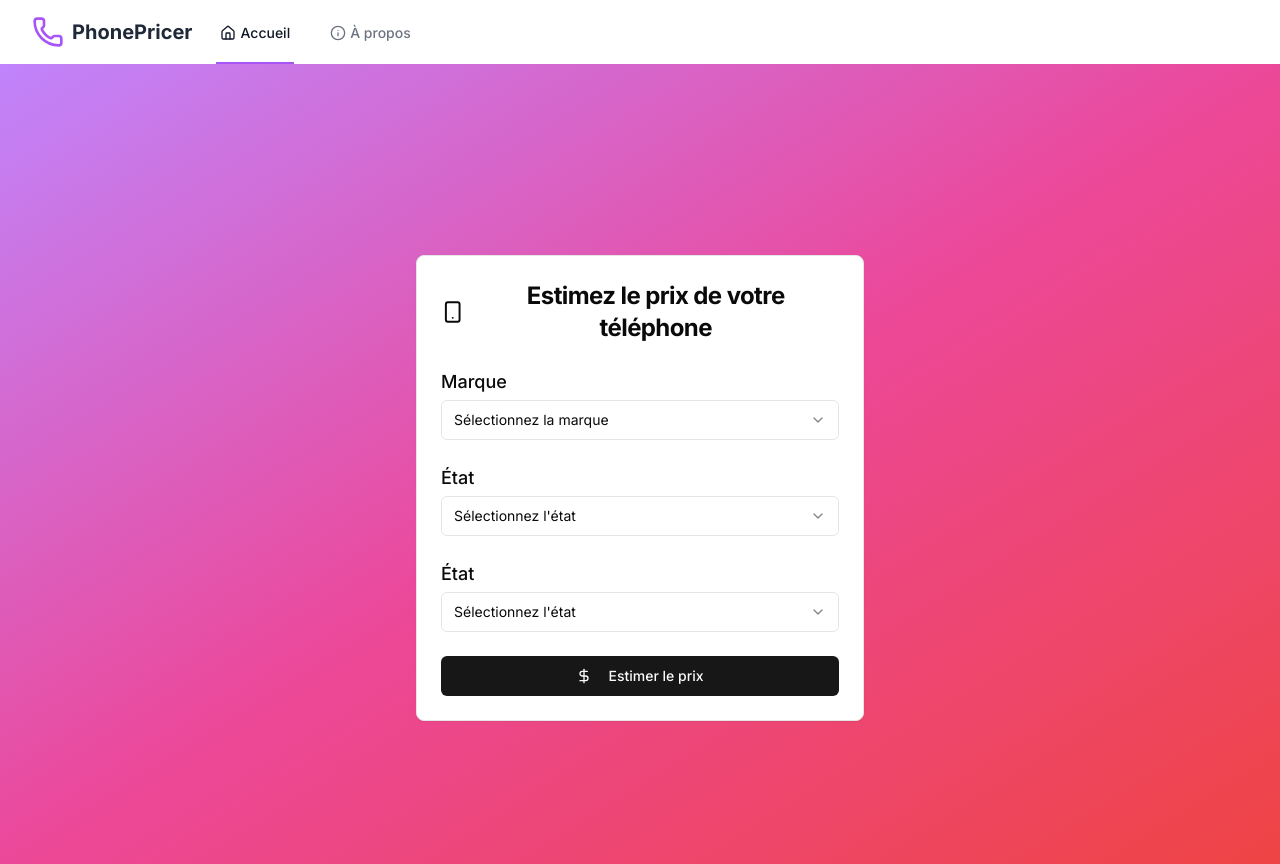
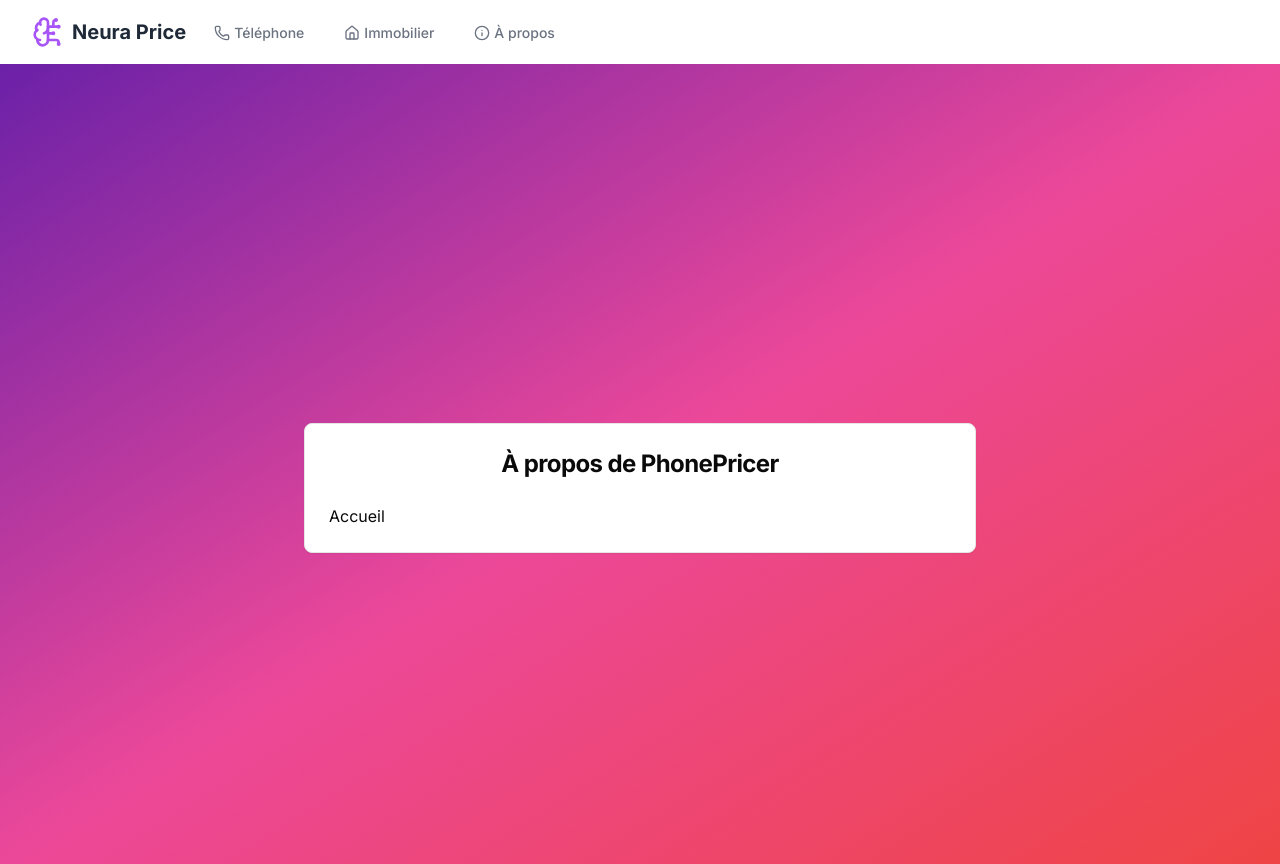
Before and after one commit to Florian-DAUVERGNE/NeuraPrice, a Next.js app in the folder Frontend/: page / in a window 1280 px wide. Built offline with nearby package versions, Linux system fonts and the light colour scheme.

Commit message:
feat : moved home page to phone page + some UI changes

```diff
--- a/Frontend/app/components/Navbar.tsx
+++ b/Frontend/app/components/Navbar.tsx
@@ -1,7 +1,7 @@
 "use client"
 
 import Link from "next/link"
-import { Home, Phone, Info } from "lucide-react"
+import { Home, Phone, Info,BrainCircuit } from "lucide-react"
 import { usePathname } from "next/navigation"
 
 export function Navbar() {
@@ -13,18 +13,26 @@ export function Navbar() {
         <div className="flex justify-between h-16">
           <div className="flex">
             <div className="flex-shrink-0 flex items-center">
-              <Phone className="h-8 w-8 text-purple-500" />
-              <span className="ml-2 text-xl font-bold text-gray-800">PhonePricer</span>
+              <BrainCircuit className="h-8 w-8 text-purple-500" />
+              <span className="ml-2 text-xl font-bold text-gray-800">Neura Price</span>
             </div>
             <div className="hidden sm:ml-6 sm:flex sm:space-x-8">
+            <Link
+                href="/phone"
+                className={`${
+                  pathname === "/phone" ? "border-purple-500 text-gray-900" : "border-transparent text-gray-500 hover:border-gray-300 hover:text-gray-700"
+                } inline-flex items-center px-1 pt-1 border-b-2 text-sm font-medium`}
+              >
+                <Phone className="mr-1 h-4 w-4" />Téléphone
+              </Link>
               <Link
-                href="/"
+                href="/realEstate"
                 className={`${
-                  pathname === "/" ? "border-purple-500 text-gray-900" : "border-transparent text-gray-500 hover:border-gray-300 hover:text-gray-700"
+                  pathname === "/realEstate" ? "border-purple-500 text-gray-900" : "border-transparent text-gray-500 hover:border-gray-300 hover:text-gray-700"
                 } inline-flex items-center px-1 pt-1 border-b-2 text-sm font-medium`}
               >
                 <Home className="mr-1 h-4 w-4" />
-                Accueil
+                Immobilier
               </Link>
               <Link
                 href="/about"
--- a/Frontend/app/components/PhoneForm.tsx
+++ b/Frontend/app/components/PhoneForm.tsx
@@ -49,7 +49,7 @@ export default function PhoneForm() {
               </SelectContent>
             </Select>
           </motion.div>
-          <motion.div initial={{ opacity: 0, y: 20 }} animate={{ opacity: 1, y: 0 }} transition={{ duration: 0.5, delay: 0.4 }}>
+     {  /*   <motion.div initial={{ opacity: 0, y: 20 }} animate={{ opacity: 1, y: 0 }} transition={{ duration: 0.5, delay: 0.4 }}>
             <Label htmlFor="condition" className="text-lg">État</Label>
             <Select value={condition} onValueChange={setCondition} required>
               <SelectTrigger className="mt-1">
@@ -64,6 +64,7 @@ export default function PhoneForm() {
               </SelectContent>
             </Select>
           </motion.div>
+*/}
           <motion.div initial={{ opacity: 0, y: 20 }} animate={{ opacity: 1, y: 0 }} transition={{ duration: 0.5, delay: 0.4 }}>
             <Label htmlFor="condition" className="text-lg">État</Label>
             <Select value={condition} onValueChange={setCondition} required>
--- a/Frontend/app/layout.tsx
+++ b/Frontend/app/layout.tsx
@@ -6,8 +6,8 @@ import { Navbar } from "./components/Navbar"
 const inter = Inter({ subsets: ["latin"] })
 
 export const metadata: Metadata = {
-  title: "PhonePricer - Estimez le prix de votre téléphone",
-  description: "Obtenez une estimation rapide et précise du prix de votre téléphone",
+  title: "NeuraPrice - Estimez le prix de vos objets",
+  description: "Obtenez une estimation rapide et précise",
 }
 
 export default function RootLayout({
--- a/Frontend/app/page.tsx
+++ b/Frontend/app/page.tsx
@@ -1,9 +1,16 @@
-import PhoneForm from "./components/PhoneForm"
+import { Card, CardContent, CardHeader, CardTitle } from "@/components/ui/card"
 
-export default function Home() {
+export default function About() {
   return (
-    <main className="min-h-screen bg-gradient-to-br from-purple-400 via-pink-500 to-red-500 pt-16 flex items-center justify-center p-4">
-      <PhoneForm />
+    <main className="min-h-screen bg-gradient-to-br from-purple-800 via-pink-500 to-red-500 pt-16 flex items-center justify-center p-4">
+      <Card className="w-full max-w-2xl">
+        <CardHeader>
+          <CardTitle className="text-2xl font-bold text-center">À propos de PhonePricer</CardTitle>
+        </CardHeader>
+        <CardContent className="space-y-4">
+          Accueil
+        </CardContent>
+      </Card>
     </main>
   )
 }
--- /dev/null
+++ b/Frontend/app/phone/page.tsx
@@ -0,0 +1,9 @@
+import PhoneForm from "../components/PhoneForm"
+
+export default function Home() {
+  return (
+    <main className="min-h-screen bg-gradient-to-br from-purple-400 via-pink-500 to-red-500 pt-16 flex items-center justify-center p-4">
+      <PhoneForm />
+    </main>
+  )
+}
```
